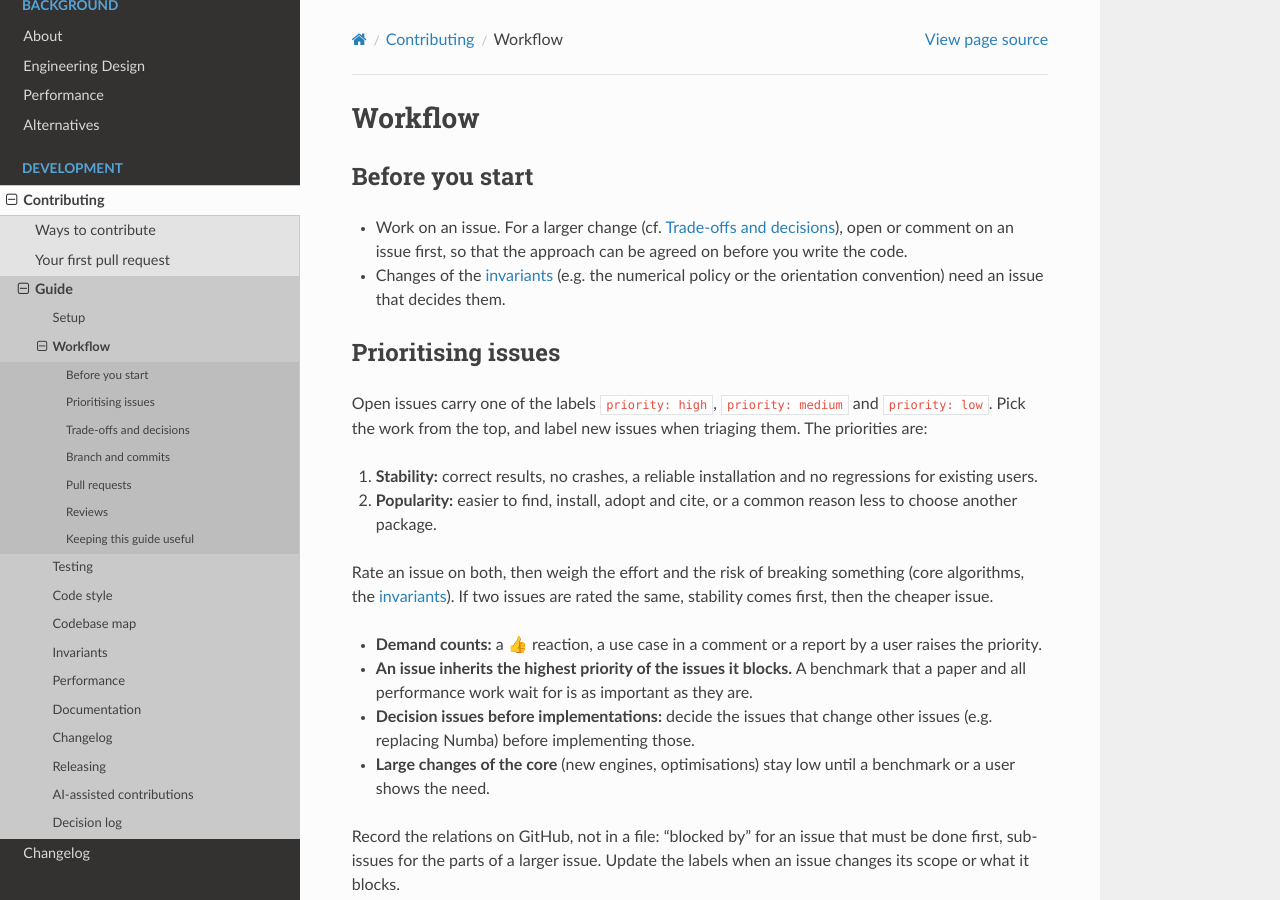
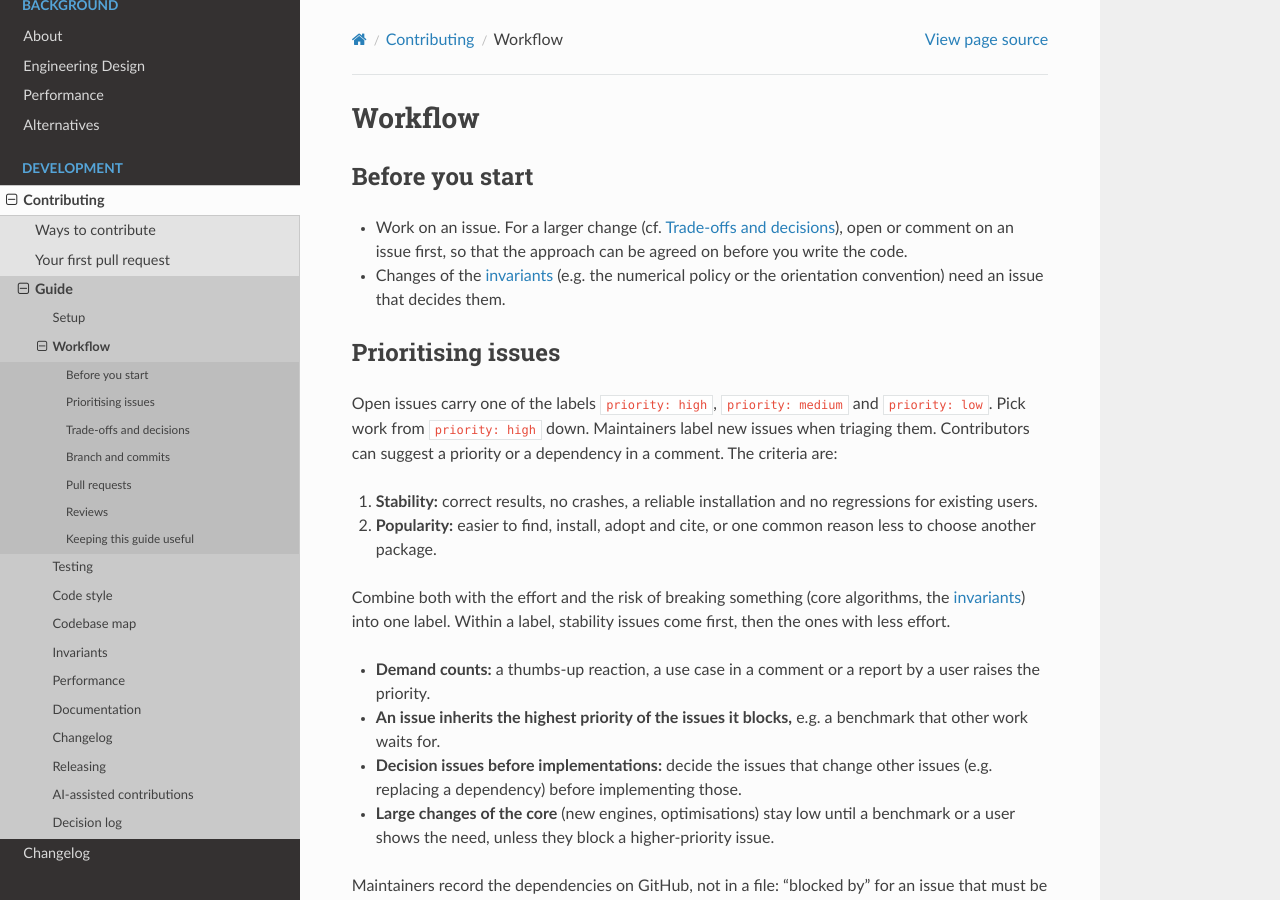
Before and after one commit to jannikmi/extremitypathfinder, a Sphinx documentation site: the page built from docs/contributing/workflow.md, in a window 1280 px wide and 900 px high. Built offline with Sphinx 7.4.7 and the Read the Docs theme 3.1.0, drawn with Linux system fonts in a browser that asks for light colours; some of the changed text lies outside the part shown.

Commit message:
docs: clarify the prioritisation rules after review
Who sets labels and relations, how the criteria combine into one label,
generic examples instead of current issues, pointer for bugs and features.

Co-Authored-By: Claude Opus 5.5 <noreply@anthropic.com>
Claude-Session: https://claude.ai/code/session_01XJqV77TdMPdquQyKhNmspy

```diff
--- a/docs/contributing/workflow.md
+++ b/docs/contributing/workflow.md
@@ -10,23 +10,24 @@
 ## Prioritising issues
 
 Open issues carry one of the labels `priority: high`, `priority: medium` and `priority: low`.
-Pick the work from the top, and label new issues when triaging them. The priorities are:
+Pick work from `priority: high` down. Maintainers label new issues when triaging them.
+Contributors can suggest a priority or a dependency in a comment. The criteria are:
 
 1. **Stability:** correct results, no crashes, a reliable installation and no regressions for existing users.
-2. **Popularity:** easier to find, install, adopt and cite, or a common reason less to choose another package.
+2. **Popularity:** easier to find, install, adopt and cite, or one common reason less to choose another package.
 
-Rate an issue on both, then weigh the effort and the risk of breaking something (core algorithms, the
-[invariants](invariants.md)). If two issues are rated the same, stability comes first, then the cheaper issue.
+Combine both with the effort and the risk of breaking something (core algorithms, the [invariants](invariants.md))
+into one label. Within a label, stability issues come first, then the ones with less effort.
 
-- **Demand counts:** a 👍 reaction, a use case in a comment or a report by a user raises the priority.
-- **An issue inherits the highest priority of the issues it blocks.** A benchmark that a paper and all
-  performance work wait for is as important as they are.
+- **Demand counts:** a thumbs-up reaction, a use case in a comment or a report by a user raises the priority.
+- **An issue inherits the highest priority of the issues it blocks,** e.g. a benchmark that other work waits for.
 - **Decision issues before implementations:** decide the issues that change other issues
-  (e.g. replacing Numba) before implementing those.
-- **Large changes of the core** (new engines, optimisations) stay low until a benchmark or a user shows the need.
+  (e.g. replacing a dependency) before implementing those.
+- **Large changes of the core** (new engines, optimisations) stay low until a benchmark or a user shows the need,
+  unless they block a higher-priority issue.
 
-Record the relations on GitHub, not in a file: "blocked by" for an issue that must be done first,
-sub-issues for the parts of a larger issue. Update the labels when an issue changes its scope or what it blocks.
+Maintainers record the dependencies on GitHub, not in a file: "blocked by" for an issue that must be done first,
+sub-issues for the parts of a larger issue. They update the labels when an issue changes its scope or what it blocks.
 
 ## Trade-offs and decisions
 
```
Also changed, not shown: CONTRIBUTING.md (+4 -2 lines).
